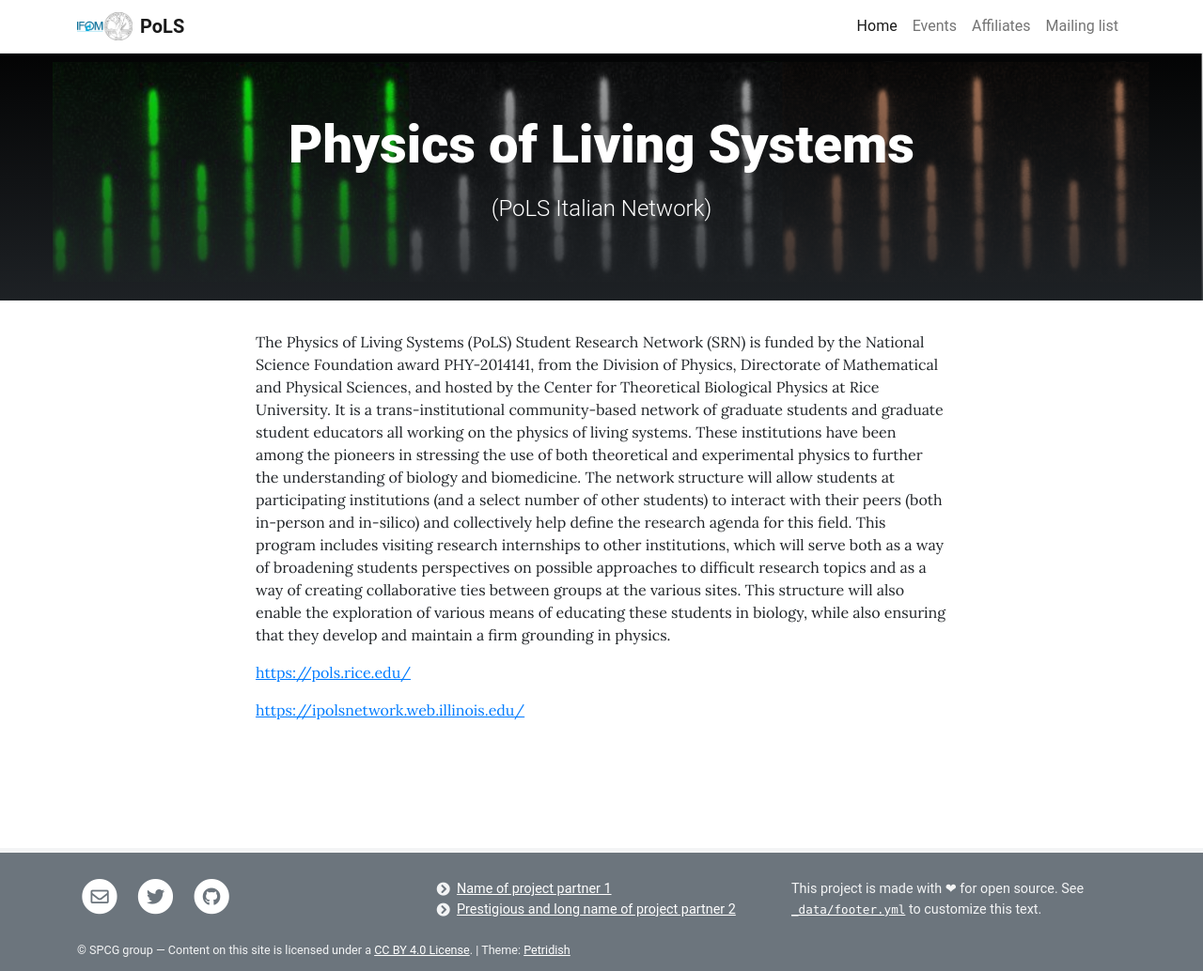
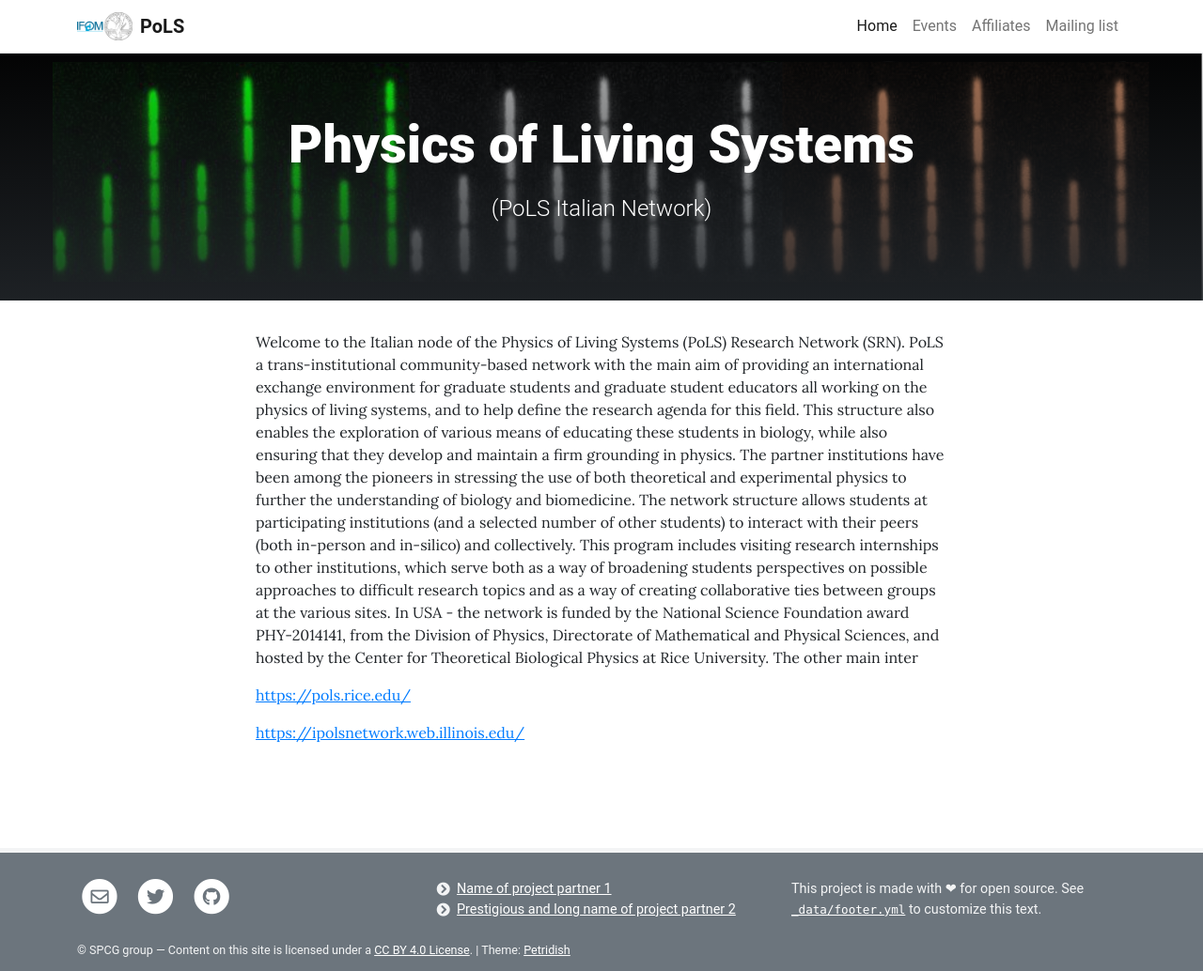
Before and after one commit to ilaria-iuliani/pols, a Jekyll site: the page built from pages/home.md, in a window 1280 px wide. Shown: the whole page at 94% size. Built offline with Jekyll 4.4.1, drawn with Linux system fonts in a browser that asks for light colours.

Commit message:
Update home.md

```diff
--- a/pages/home.md
+++ b/pages/home.md
@@ -5,7 +5,8 @@ background: /assets/theme/images/gwr.png
 permalink: /
 ---
 
-The Physics of Living Systems (PoLS) Student Research Network (SRN) is funded by the National Science Foundation award PHY-2014141, from the Division of Physics, Directorate of Mathematical and Physical Sciences, and hosted by the Center for Theoretical Biological Physics at Rice University. It is a trans-institutional community-based network of graduate students and graduate student educators all working on the physics of living systems. These institutions have been among the pioneers in stressing the use of both theoretical and experimental physics to further the understanding of biology and biomedicine. The network structure will allow students at participating institutions (and a select number of other students) to interact with their peers (both in-person and in-silico) and collectively help define the research agenda for this field. This program includes visiting research internships to other institutions, which will serve both as a way of broadening students perspectives on possible approaches to difficult research topics and as a way of creating collaborative ties between groups at the various sites. This structure will also enable the exploration of various means of educating these students in biology, while also ensuring that they develop and maintain a firm grounding in physics.
+Welcome to the Italian node of the Physics of Living Systems (PoLS) Research Network (SRN). PoLS a trans-institutional community-based network with the main aim of providing an international exchange environment for graduate students and graduate student educators all working on the physics of living systems, and to help define the research agenda for this field. This structure also enables the exploration of various means of educating these students in biology, while also ensuring that they develop and maintain a firm grounding in physics. The partner institutions have been among the pioneers in stressing the use of both theoretical and experimental physics to further the understanding of biology and biomedicine. The network structure allows students at participating institutions (and a selected number of other students) to interact with their peers (both in-person and in-silico) and collectively. This program includes visiting research internships to other institutions, which serve both as a way of broadening students perspectives on possible approaches to difficult research topics and as a way of creating collaborative ties between groups at the various sites. In USA - the network is funded by the National Science Foundation award PHY-2014141, from the Division of Physics, Directorate of Mathematical and Physical Sciences, and hosted by the Center for Theoretical Biological Physics at Rice University. The other main inter
+
 
 [https://pols.rice.edu/](https://pols.rice.edu/)
 
```
